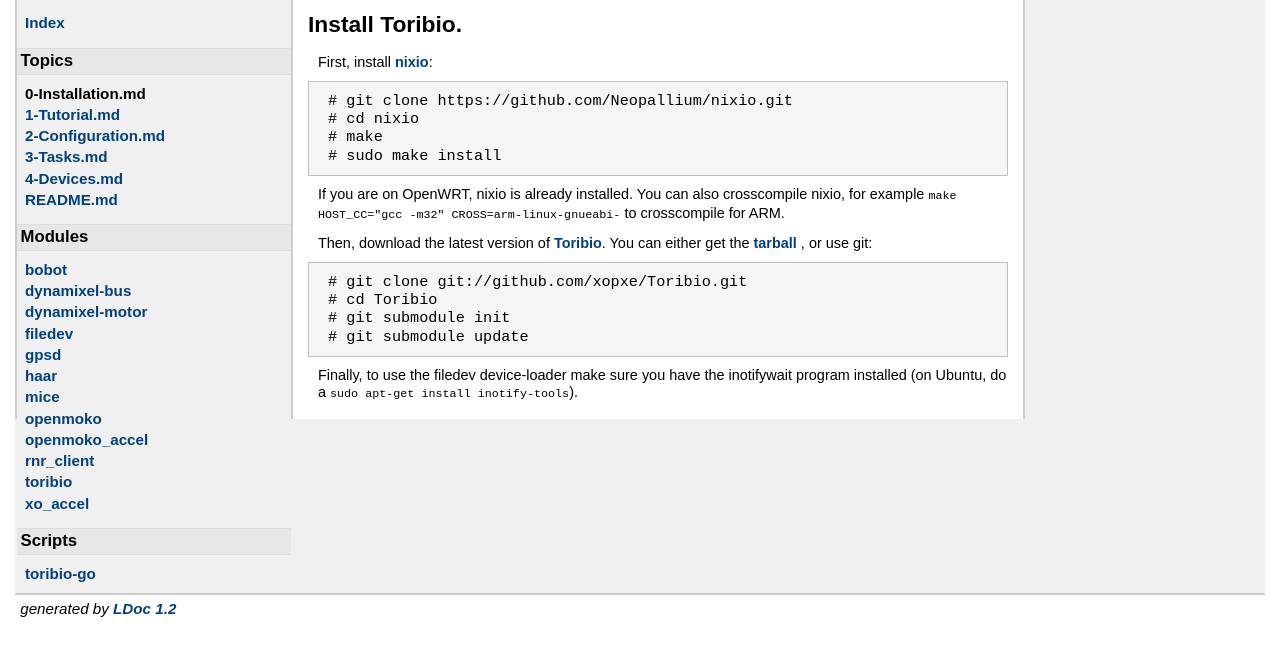
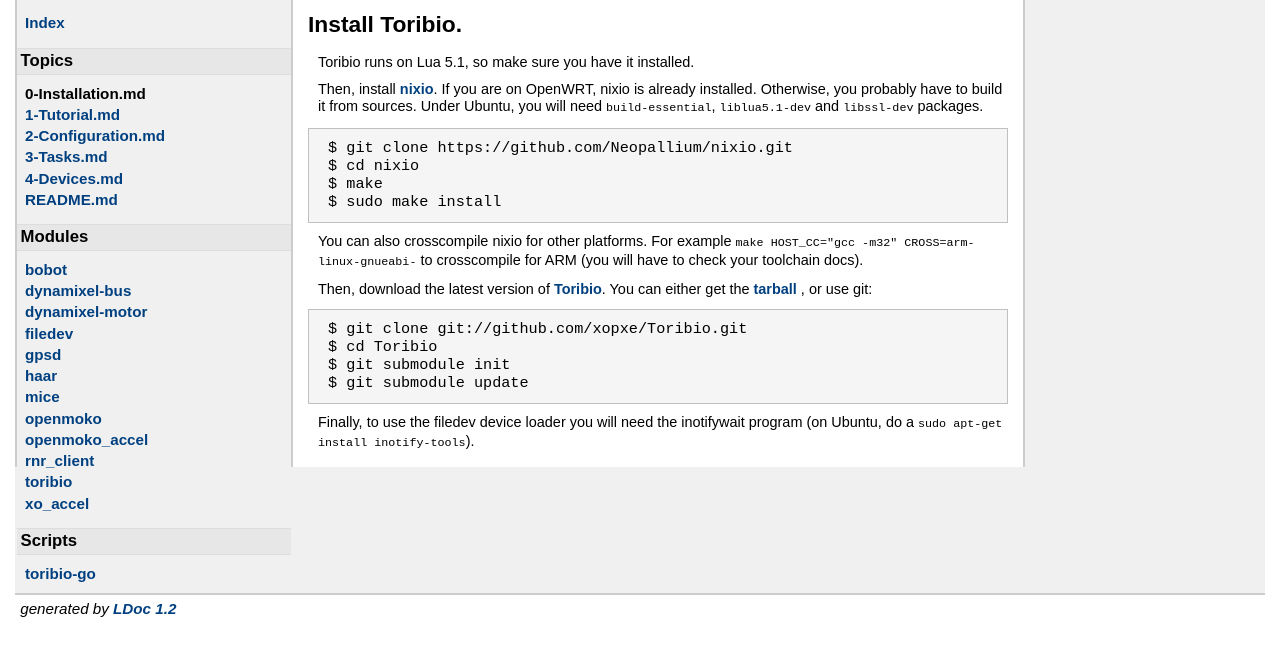
Before and after one commit to xopxe/Toribio, a plain HTML site: page docs/topics/0-Installation.md.html in a window 1280 px wide. Shown: the part 43-698 px from the top of the page. Drawn offline with Linux system fonts and the light colour scheme.

Commit message:
updated installation documentation

```diff
--- a/docs/topics/0-Installation.md.html
+++ b/docs/topics/0-Installation.md.html
@@ -70,29 +70,34 @@
 
 <h1>Install Toribio.</h1>
 
-<p>First, install <a href="https://github.com/Neopallium/nixio">nixio</a>:</p>
+<p>Toribio runs on Lua 5.1, so make sure you have it installed.</p>
+
+<p>Then, install <a href="https://github.com/Neopallium/nixio">nixio</a>.
+If you are on OpenWRT, nixio is already installed. Otherwise, you probably
+have to build it from sources. Under Ubuntu, you will need <code>build-essential</code>, <code>liblua5.1-dev</code> and <code>libssl-dev</code> packages. </p>
 
 
 <pre>
- # git clone https://github.com/Neopallium/nixio.git
- # cd nixio
- # make
- # sudo make install
+ $ git clone https://github.com/Neopallium/nixio.git
+ $ cd nixio
+ $ make
+ $ sudo make install
 </pre>
 
-<p>If you are on OpenWRT, nixio is already installed. You can also crosscompile nixio, for example <code>make HOST_CC="gcc -m32" CROSS=arm-linux-gnueabi-</code> to crosscompile for ARM.</p>
+<p>You can also crosscompile nixio for other platforms. For example <code>make HOST_CC="gcc -m32" CROSS=arm-linux-gnueabi-</code> to crosscompile for ARM (you will have to check your toolchain docs).</p>
 
 <p>Then, download the latest version of <a href="https://github.com/xopxe/Toribio">Toribio</a>. You can either get the <a href="https://github.com/xopxe/Toribio/tarball/master">tarball</a> , or use git:</p>
 
 
 <pre>
- # git clone git://github.com/xopxe/Toribio.git
- # cd Toribio
- # git submodule init
- # git submodule update
+ $ git clone git://github.com/xopxe/Toribio.git
+ $ cd Toribio
+ $ git submodule init
+ $ git submodule update
 </pre>
 
-<p>Finally, to use the filedev device-loader make sure you have the inotifywait program installed (on Ubuntu, do a <code>sudo apt-get install inotify-tools</code>).</p>
+<p>Finally, to use the filedev device loader you will need the inotifywait program (on Ubuntu, do a <code>sudo apt-get install inotify-tools</code>).</p>
+
 
 
 </div> <!-- id="content" -->
```
Also changed, not shown: 1 other file.
